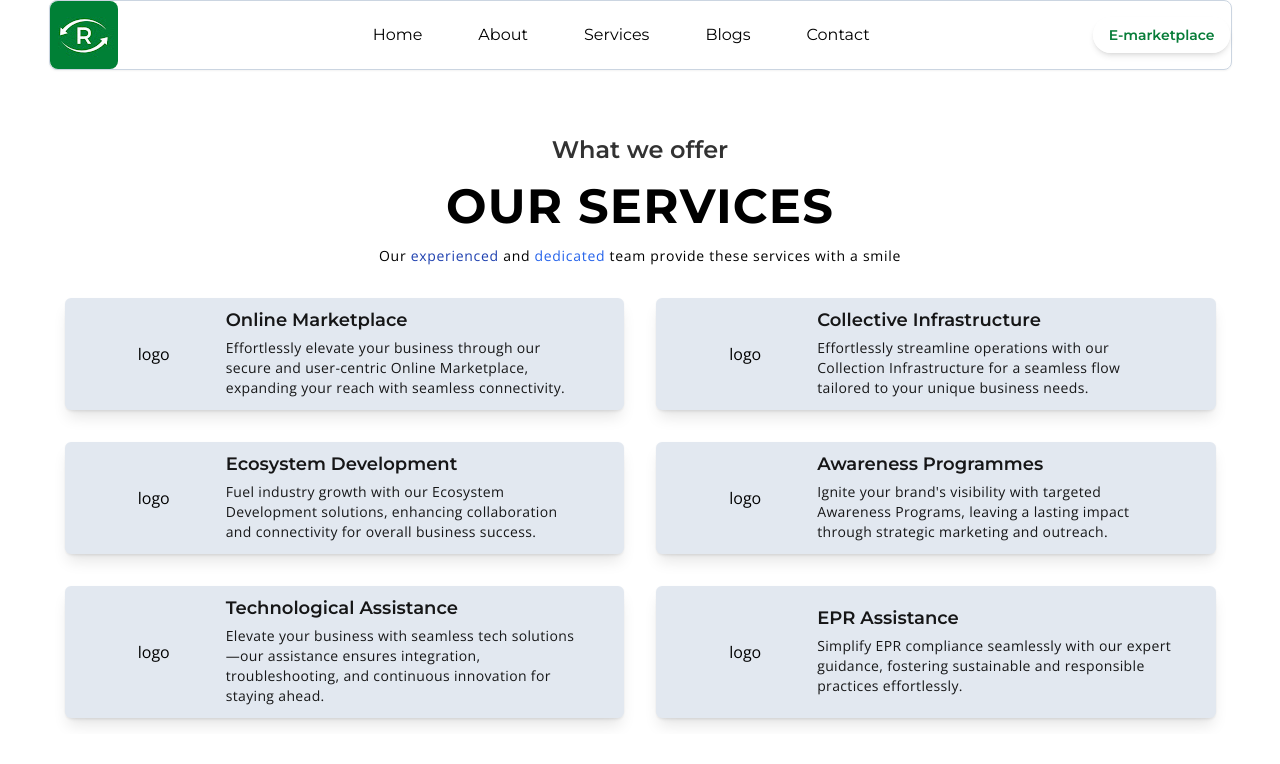
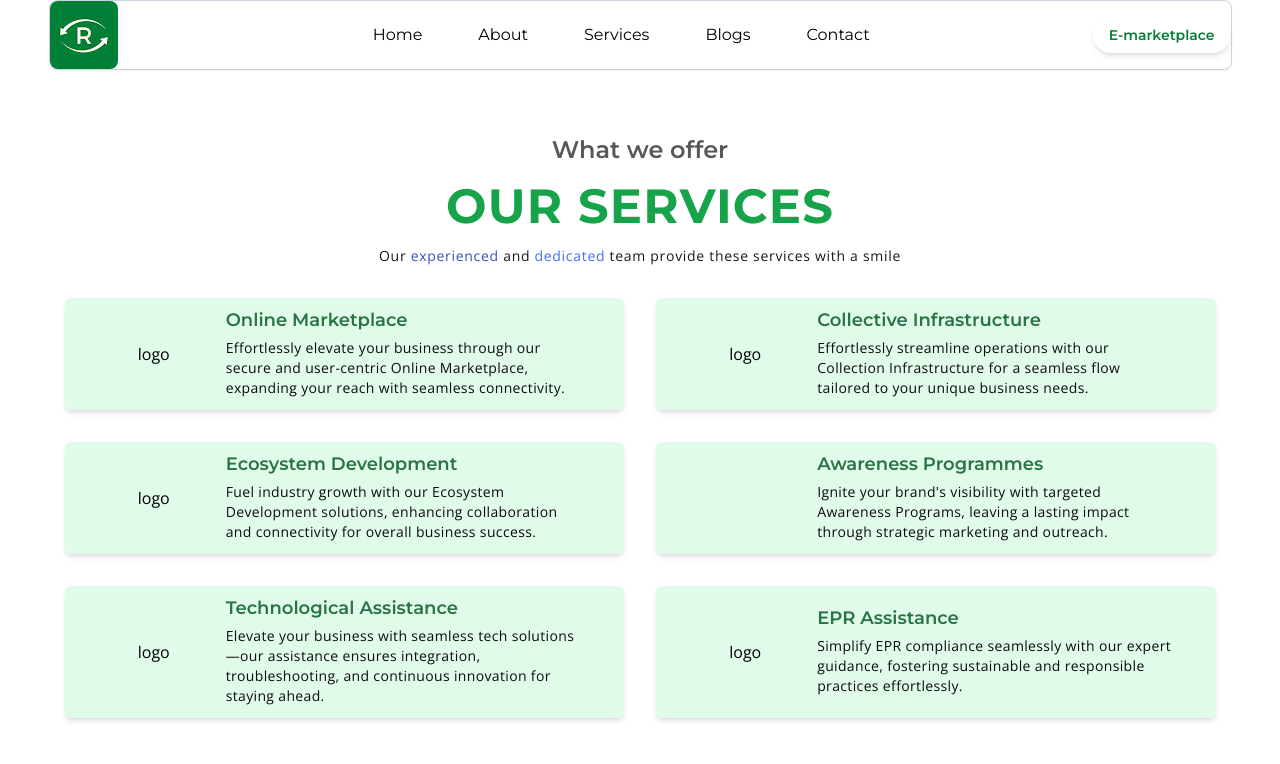
Before and after one commit to rewayy/Reway_final, a React (Vite) app: page /services in a window 1280 px wide. Shown: the top 764 px of the page. Built offline with nearby package versions, Linux system fonts and the light colour scheme; a web font is replaced by a local one.

Commit message:
changes services-card bg

```diff
--- a/src/assets/index.js
+++ b/src/assets/index.js
@@ -15,8 +15,9 @@ import rewayphonelogo from '../assets/Screenshot_2023-11-06-15-08-52-689_com.and
 import gmail from './gmail.png';
 import facebook from './facebook.png';
 import  call from './CALL.png';
+import marketplace from './marketplace.svg'
 
 
 
 //exporting images
-export {logo,wasteImage, youtube, E_PRINT_12, E_WEB_13, E_PRINT_15, E_PRINT_17, sync,india , googlebadge,rewayphonelogo,gmail,facebook,call};
+export {logo,wasteImage, youtube,marketplace, E_PRINT_12, E_WEB_13, E_PRINT_15, E_PRINT_17, sync,india , googlebadge,rewayphonelogo,gmail,facebook,call};
--- a/src/components/HeroContent.jsx
+++ b/src/components/HeroContent.jsx
@@ -15,11 +15,13 @@ const HeroContent = () => {
         {/* Headline content */}
         <div className=' w-full h-full  absolute -top-2 mt-4 md:mt-2 md:gap-8 gap-6 text-white  flex flex-col  justify-center items-center  ' >
             <div className=''  >
-                <h1 className='text-center text-3xl md:text-5xl '>Reway</h1>
-                <h3 className='text-center text-3xl md:text-5xl mt-1'>Building a Circular Economy</h3>
+                <h1 className='text-center text-3xl md:text-7xl  '>Reway</h1>
+                <h3 className='text-center text-3xl md:text-4xl mt-1'>Building a Circular Economy</h3>
             </div>
-            <p className='w-full px-8 md:px-0  text-xs md:text-lg md:w-[28vw]  text-center tracking-wider md:normal   md:leading-tight  font-thin '>
-                Get quotations from multiple recyclers on one platform!
+            <p className='w-full px-8 md:px-0  text-xs  md:w-[55vw]  text-center tracking-wider md:normal  md:text-lg  md:leading-tight  font-thin md:font-light '>
+                Get quotations from multiple recyclers on one platform! <br />
+                We are committed to leading the world towards a cleaner and sustainable future. <br />
+                We believe in the Indian philosophy of One Earth. One Family. One Future
             </p>
             {/* Button */}
             <Link to={'/services'} className='text-xs   border font-mont border-white px-2 hover:bg-white/20   shadow-md  py-1 rounded-full cursor-pointer' > know more</Link>
--- a/src/pages/ServiceList.js
+++ b/src/pages/ServiceList.js
@@ -19,7 +19,7 @@ const ServicesList = [
     },
     {
         id :4,
-        logo: 'logo',
+        // logo: 'logo',
         heading: 'Awareness Programmes',
         description: "Ignite your brand's visibility with targeted Awareness Programs, leaving a lasting impact through strategic marketing and outreach."
     },
--- a/src/pages/Services.jsx
+++ b/src/pages/Services.jsx
@@ -9,23 +9,24 @@ const Services = () => {
 
                 {/* Heading div */}
                 <div className='w-full sm:py-2 md:py-4  flex flex-col justify-center items-center md:my-2 sm:my-1 mb-6 sm:mb-4 md:mb-0 gap-3 md:gap-4 '>
-                    <span className='text-black opacity-80 font-semibold text-lg sm:text-xl md:text-2xl font-mont '> What we offer </span>
-                    <h1 className='text-black md:text-5xl text-3xl  sm:text-4xl font-mont opacity-90 md:opacity-100 '> Our Services </h1>
-                    <p className='text-sm tracking-wider  text-center '>Our <span className='text-blue-800  tracking-wider'> experienced</span > and
+                    <span className='text-black opacity-65 font-semibold text-lg sm:text-xl md:text-2xl font-mont '> What we offer </span>
+                    <h1 className=' md:text-5xl text-3xl  sm:text-4xl font-mont opacity-90 md:opacity-100 text-green-600 '> Our Services </h1>
+                    <p className='text-sm tracking-wider opacity-90  text-center '>Our <span className='text-blue-800  tracking-wider'> experienced</span > and
                     <span className='text-blue-600  tracking-wider'> dedicated </span>team provide these services with a smile</p>
                 </div>
 
-                    <div >
-                        <div className=' w-full h-full grid gap-4  md:gap-8 p-4 grid-co1s-1 overflow-hidden md:grid-cols-2 '>
-                        {ServicesList.map(({id,heading,logo,description})=>(
-                            <div className=' md:text-start text-center  md:flex  gap-2 justify-center  drop-shadow-sm  rounded-md bg-slate-200 hover:bg-slate-300/60 shadow-lg'>
+                    <div  className='cursor-pointer'>
+                        <div className=' w-full h-full grid gap-4  md:gap-8 p-4 grid-co1s-1  cursor-pointer overflow-hidden md:grid-cols-2 '>
+                        {ServicesList.map(({id,heading, logo, description})=>(
+                            <div className=' md:text-start text-center  md:flex  gap-2 justify-center    rounded-md bg-green-200 bg-opacity-45   shadow-md'>
                                 <div className='hidden  w-1/5 text-center md:flex flex-row items-center justify-center'>
                                     {logo }
+
                                 </div>
                                 <div className='w-full  md:w-2/3 flex justify-center font-semibold text-lg  items-center'>
                                     <div className=' p-3  md:p-2  '>
-                                            <h2 className='opacity-90'>{heading} </h2>
-                                            <p className='text-sm px-1 md:px-0 font-normal md:tracking-wide leading-5 opacity-90 py-1'>{description} </p>
+                                            <h2 className='opacity-90 text-green-800'>{heading} </h2>
+                                            <p className='text-sm px-1 md:px-0 font-normal md:tracking-wide leading-5 opacity-95 py-1'>{description} </p>
                                     </div>
                                 </div>
                             </div>
```
Also changed, not shown: src/assets/marketplace.svg (added).
